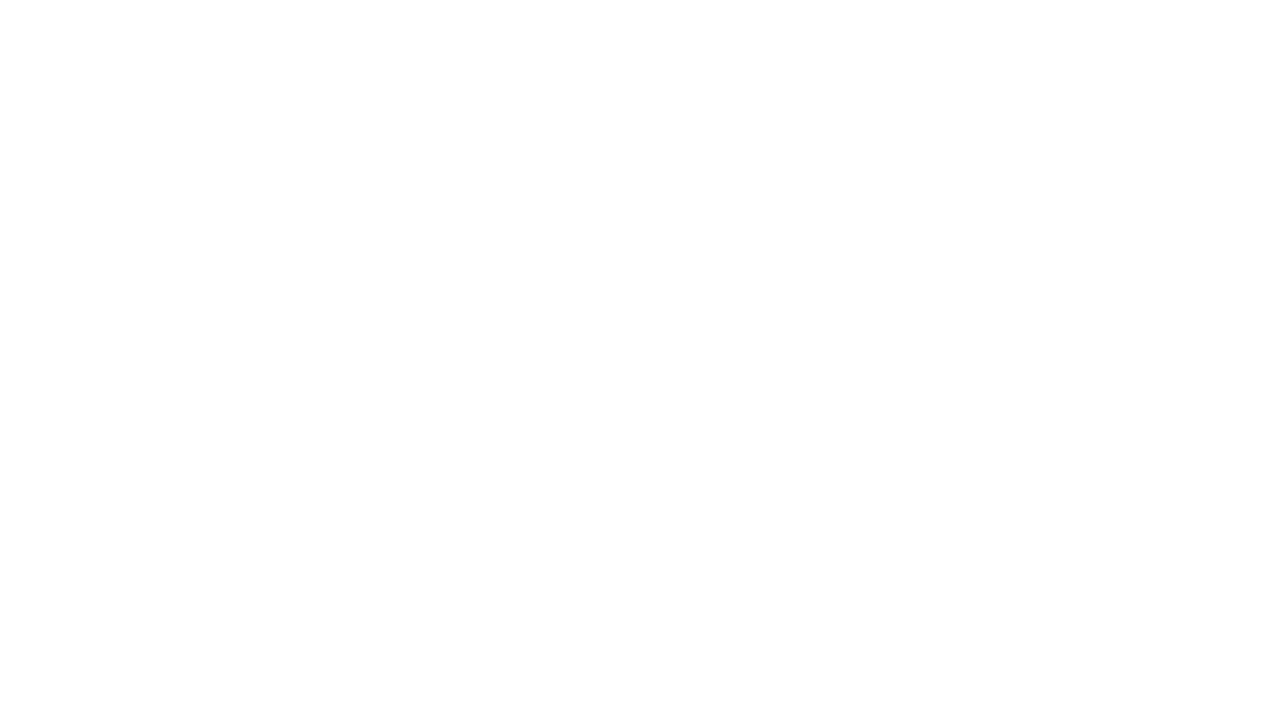
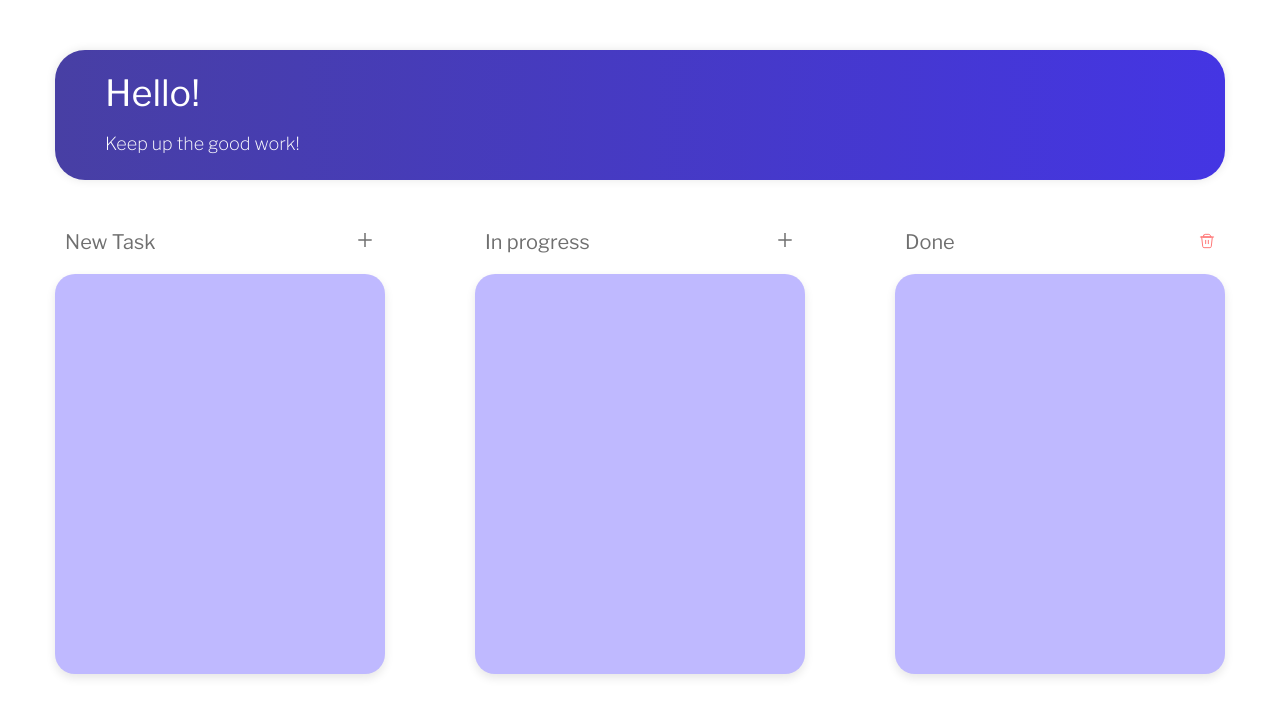
Before and after one commit to tacherenko/trello_clone, a website built with Parcel: page src/index.html in a window 1280 px wide. Built offline with nearby package versions, Linux system fonts and the light colour scheme.

Commit message:
feature: add html and css files

```diff
--- a/src/index.html
+++ b/src/index.html
@@ -4,10 +4,72 @@
     <meta charset="UTF-8" />
     <meta http-equiv="X-UA-Compatible" content="IE=edge" />
     <meta name="viewport" content="width=device-width, initial-scale=1.0" />
+    <link rel="preconnect" href="https://fonts.googleapis.com" />
+    <link rel="preconnect" href="https://fonts.gstatic.com" crossorigin />
+    <link
+      href="https://fonts.googleapis.com/css2?family=Libre+Franklin:wght@200;400;700&display=swap"
+      rel="stylesheet"
+    />
     <link rel="stylesheet" href="main.css" />
+    <link rel="stylesheet" href="media.css" />
     <title>Trello</title>
   </head>
   <body>
+    <div class="container">
+      <header class="header">
+        <h1 class="header-title">
+          Hello! <br /><span>Keep up the good work!</span>
+        </h1>
+        <div class="header-clock"></div>
+      </header>
+      <div class="boards">
+        <div class="board-todo board-wripper">
+          <div class="board-todo-info info">
+            <h3 class="board-todo-title title">
+              New Task<span class="board-todo-count"></span>
+            </h3>
+            <button class="board-todo-add">
+              <img
+                src="/src/img/plus-outlined.svg"
+                alt="кнопка добавления задачи"
+              />
+            </button>
+          </div>
+          <div class="card">
+            <div class="board-todo-cards cards-wrap"></div>
+          </div>
+        </div>
+        <div class="board-progress board-wripper">
+          <div class="board-progress-info info">
+            <h3 class="board-todo-title title">
+              In progress<span class="board-todo-count"></span>
+            </h3>
+            <button class="board-todo-add">
+              <img
+                src="/src/img/plus-outlined.svg"
+                alt="кнопка добавления задачи"
+              />
+            </button>
+          </div>
+          <div class="card">
+            <div class="board-progress-cards cards-wrap"></div>
+          </div>
+        </div>
+        <div class="board-done board-wripper">
+          <div class="board-done-info info">
+            <h3 class="board-todo-title title">
+              Done<span class="board-todo-count"></span>
+            </h3>
+            <button class="board-done-delall">
+              <img src="/src/img/trash-can.svg" alt="кнопка удаления" />
+            </button>
+          </div>
+          <div class="card">
+            <div class="board-done-cards cards-wrap"></div>
+          </div>
+        </div>
+      </div>
+    </div>
     <script src="script.js" type="module"></script>
   </body>
 </html>
--- a/src/main.css
+++ b/src/main.css
@@ -0,0 +1,99 @@
+* {
+  padding: 0;
+  margin: 0;
+  box-sizing: border-box;
+}
+button {
+  padding: 0;
+  border: none;
+  font: inherit;
+  color: inherit;
+  background-color: transparent;
+  cursor: pointer;
+}
+body {
+  font-family: "Libre Franklin", sans-serif;
+  font-weight: 400;
+  font-size: 18px;
+  line-height: 21px;
+  margin-top: 50px;
+}
+
+.container {
+  width: 1200px;
+  display: flex;
+  flex-direction: column;
+  margin: 0 auto;
+  padding: 0 15px;
+}
+.header {
+  background: linear-gradient(91.75deg, #48409e -9.31%, #4332f7 130.93%);
+  animation: gradient 15s ease infinite;
+  box-shadow: 0px 0px 10px rgba(0, 0, 0, 0.1);
+  height: 100%;
+  padding: 21px 50px;
+  display: flex;
+  border-radius: 30px;
+  justify-content: space-between;
+  align-items: center;
+  margin-bottom: 50px;
+}
+
+.header-clock {
+  width: 20%;
+  height: 55px;
+  font-size: 34px;
+  display: flex;
+  justify-content: center;
+  align-items: center;
+  text-shadow: rgba(255, 255, 255, 0.5) 1px 1px,
+    rgba(100, 100, 100, 0.3) 3px 7px 3px;
+}
+
+.header-title {
+  font-weight: 400;
+  font-size: 36px;
+  line-height: 44px;
+  color: #ffffff;
+}
+.header-title span {
+  font-weight: 200;
+  font-size: 18px;
+  line-height: 22px;
+  color: #ffffff;
+}
+.boards {
+  display: flex;
+  flex-direction: row;
+  justify-content: space-between;
+  align-items: center;
+}
+.board-wripper {
+  max-width: 330px;
+  width: 100%;
+}
+.card {
+  max-width: 330px;
+  width: 100%;
+  min-height: 50vh;
+  background: #bfb9ff;
+  box-shadow: 0px 4px 10px rgba(0, 0, 0, 0.1);
+  border-radius: 20px;
+  padding: 15px;
+}
+.info {
+  max-width: 330px;
+  width: 100%;
+  display: flex;
+  flex-direction: row;
+  justify-content: space-between;
+  align-items: center;
+  margin-bottom: 20px;
+  padding: 0 10px;
+}
+.title {
+  font-weight: 400;
+  font-size: 20px;
+  line-height: 24px;
+  color: #6f6f6f;
+}
```
Also changed, not shown: dist/index.html, src/img/plus-outlined.svg (added), src/img/trash-can.svg (added), src/media.css (added), src/modules/app.js (added), 8 other files.
